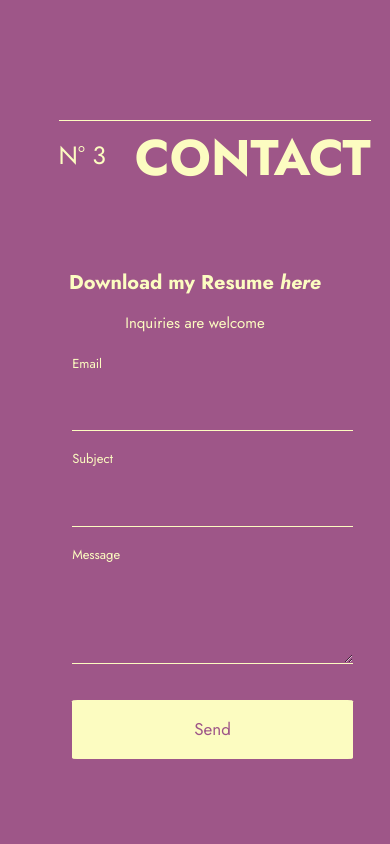
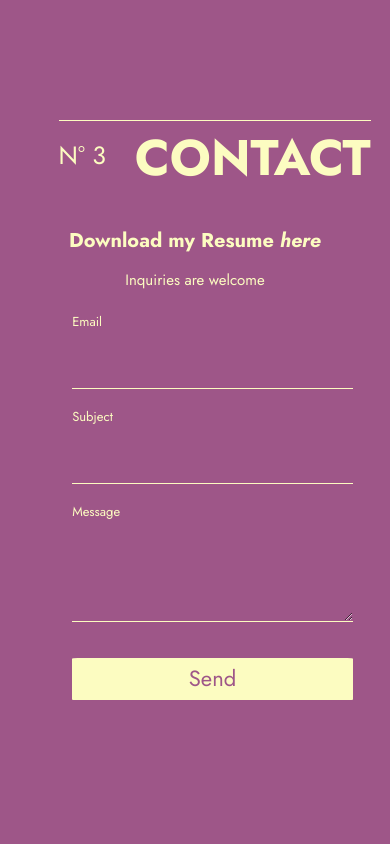
Before and after one commit to vi-lepham/portfolio-v1, a plain HTML site: page index.html in a window 390 px wide. Shown: the part 4020-4864 px from the top of the page. Drawn offline with nearby package versions, Linux system fonts and the light colour scheme.

Commit message:
Fixed tablet media queries

```diff
--- a/styles/style.scss
+++ b/styles/style.scss
@@ -4,7 +4,7 @@
     }
 }
 @mixin tablet {
-    @media (max-width: 800px) {
+    @media (max-width: 1100px) {
         @content;
     }
 }
@@ -399,20 +399,25 @@ body {
     }
     .s-projects {
         .c-project {
-            margin-bottom: 5vh;
+            margin: 2vh 0;
         }
     }
     .s-contact {
         height: 80vh;
         .c-contact {
             flex-direction: column;
-            margin-top: 5vh;
             .s-text{
-                margin: 50% 0 5% 0;
+                margin: 30% 0 5% 0;
                 width: 85%;
+                font-size: 20px;
             }
             form {
                 width: 80%;
+                input[type="submit"] {
+                    height: 4vh;
+                    font-size: 22px;
+                    border-radius: 2%;
+                }
             }
         }
     }
```
Also changed, not shown: styles/style.css, 1 other file.
